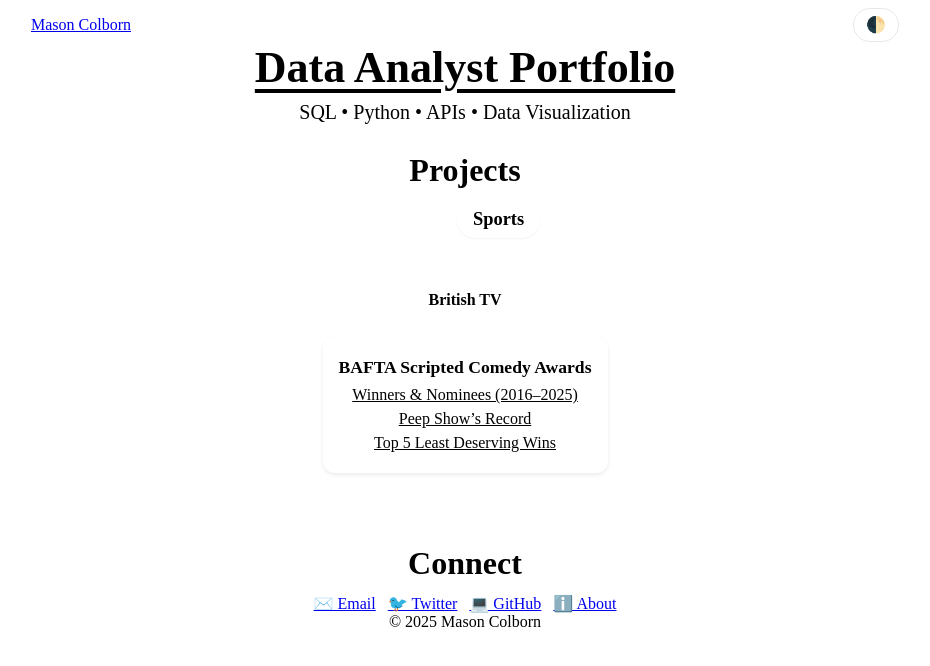
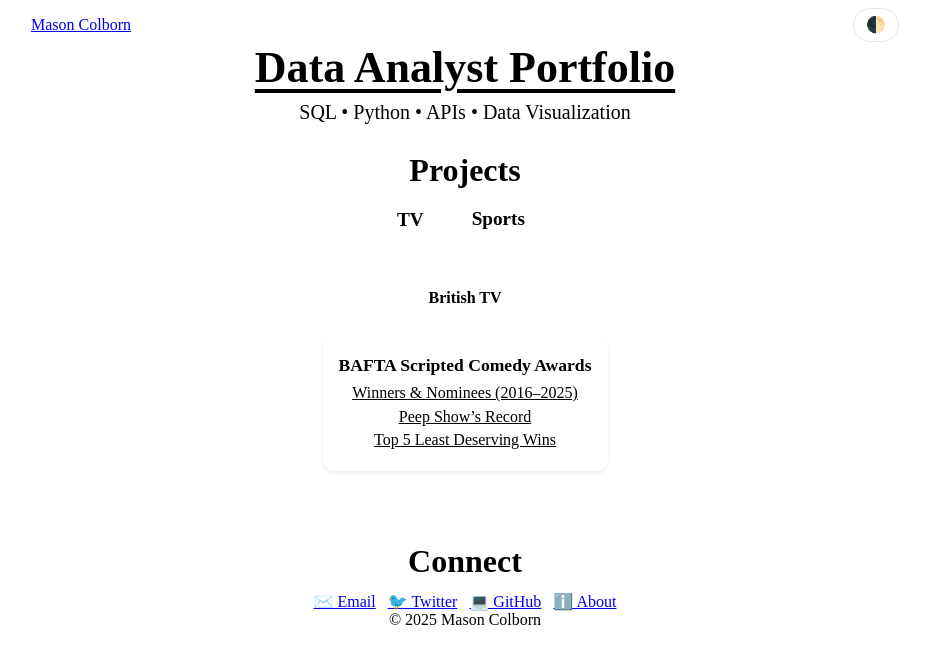
Before and after one commit to relaxedmason/bafta-scripted-comedy-portfolio, a Jekyll site: the page built from index.md, in a window 1280 px wide. Shown: the top 666 px of the page, without its empty margins (175-1105 px from the left). Built offline with Jekyll 4.4.1, drawn with Linux system fonts in a browser that asks for light colours; a script that is not in the unit is left out; our own code applies the rules of GitHub Pages for plain Markdown files.

Commit message:
Update custom.css

```diff
--- a/assets/css/custom.css
+++ b/assets/css/custom.css
@@ -504,53 +504,6 @@
   text-decoration-thickness: .08em;
 }
 
-/* Tabs row centered + pill buttons with borders/shading */
-.tabs{
-  display:flex;
-  flex-wrap:wrap;
-  justify-content:center;
-  gap:.6rem;
-  margin:.25rem 0 .75rem;
-}
-.tabs input[type="radio"]{ display:none; }
-
-.tabs label{
-  display:inline-block;
-  font-weight:700;
-  font-size:1.15rem;
-  padding:.5rem 1rem;
-  border:2px solid var(--border);
-  border-radius:9999px;
-  background:var(--surface);
-  color:var(--text);
-  cursor:pointer;
-  transition:transform .06s ease, box-shadow .15s ease, background .15s ease;
-  box-shadow: 0 1px 2px rgba(0,0,0,.05), inset 0 1px 0 rgba(255,255,255,.35);
-}
-.tabs label:hover{ transform:translateY(-1px); }
-
-/* Active (checked) tab looks like a real button */
-#tab-tv:checked     + label,
-#tab-sports:checked + label{
-  border-color: var(--link);
-  background: var(--link);
-  color:#fff;
-  box-shadow: 0 0 0 2px color-mix(in srgb, var(--link), transparent 70%);
-}
-html[data-theme="dark"] .tabs label{
-  box-shadow: 0 1px 1px rgba(0,0,0,.35), inset 0 1px 0 rgba(255,255,255,.06);
-}
-
-/* Keep the pane full-width under the centered labels */
-.tab-content{
-  order:1;
-  flex-basis:100%;
-  border:1px solid var(--border);
-  border-radius:12px;
-  padding:1rem;
-  background:var(--bg);
-}
-
 /* Panel that binds the section title to its links */
 .panel{
   border:1px solid var(--border);
@@ -589,3 +542,54 @@
 }
 .panel .cards .card li{ margin:.35rem 0; }
 .panel .cards .card a{ display:inline-block; }
+/* Always-visible project buttons */
+.project-pills{
+  display:flex;
+  justify-content:center;
+  align-items:center;
+  gap:1rem;
+  flex-wrap:wrap;
+  margin:.5rem 0 1.25rem;
+}
+
+/* Pill button base */
+.pill-btn{
+  display:inline-flex;
+  align-items:center;
+  justify-content:center;
+  padding:.65rem 1.15rem;
+  border:2px solid var(--border);
+  border-radius:9999px;
+  background: linear-gradient(to bottom, var(--surface), color-mix(in srgb, var(--surface), #000 4%));
+  color:var(--text);
+  text-decoration:none;
+  font-weight:700;
+  font-size:1.05rem;
+  letter-spacing:.15px;
+  transition: transform .06s ease, box-shadow .15s ease, background .15s ease, border-color .15s ease;
+  /* thicker, always-on shade (ring + drop) */
+  box-shadow:
+    0 0 0 4px rgba(3,102,214,.22),      /* outer ring */
+    0 6px 16px rgba(0,0,0,.14);         /* drop shadow */
+}
+.pill-btn:hover{ transform: translateY(-1px); }
+
+/* TV = accent with link color; Sports = neutral or pick another brand */
+.pill-tv{ border-color: var(--link); }
+.pill-sports{ border-color: var(--border); }
+
+/* Optional: make TV solid-filled to stand out */
+.pill-tv:hover{
+  background: linear-gradient(to bottom, var(--link), color-mix(in srgb, var(--link), #000 8%));
+  color:#fff;
+  box-shadow:
+    0 0 0 4px rgba(3,102,214,.28),
+    0 8px 22px rgba(0,0,0,.18);
+}
+
+/* Dark-theme tweak: slightly stronger shadows/ring */
+html[data-theme="dark"] .pill-btn{
+  box-shadow:
+    0 0 0 4px rgba(158,203,255,.25),
+    0 8px 22px rgba(0,0,0,.45);
+}
```
